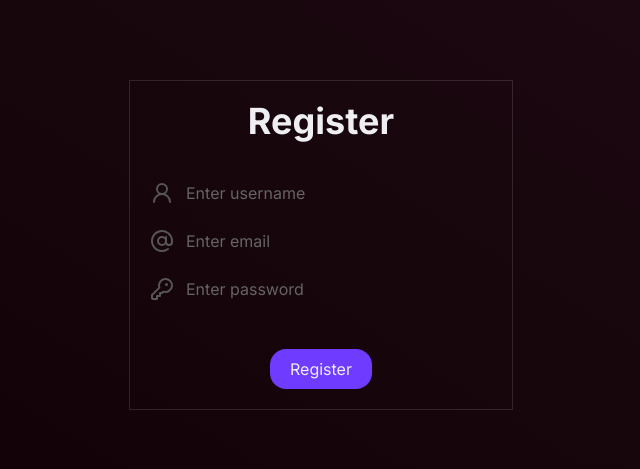
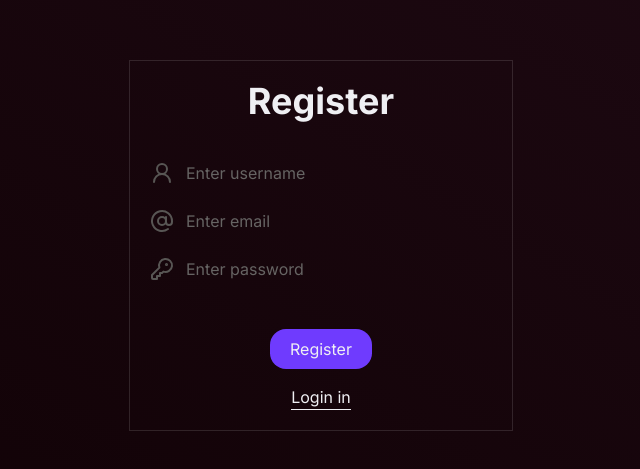
Before and after one commit to bek77g/social-connect-front, a Next.js app: page /register in a window 1280 px wide. Shown: the part 155-624 px from the top of the page, without its empty margins (319-959 px from the left). Built offline with nearby package versions, Linux system fonts and the light colour scheme; no server answers.

Commit message:
add: auth link

```diff
--- a/src/components/screens/Auth/index.tsx
+++ b/src/components/screens/Auth/index.tsx
@@ -5,6 +5,7 @@ import Field from '@/components/ui/Field';
 import { AtSign, KeyRound, User2 } from 'lucide-react';
 import { signIn } from 'next-auth/react';
 import { useRouter } from 'next/dist/client/components/navigation';
+import Link from 'next/link';
 import { useState } from 'react';
 import { SubmitHandler, useForm } from 'react-hook-form';
 import toast from 'react-hot-toast';
@@ -81,10 +82,19 @@ export function Auth({ type }: IAuth) {
 					className='mb-12'
 					error={errors.password}
 				/>
-				<div className='text-center'>
-					<Button isLoading={isLoading} disabled={isLoading} type='submit'>
+				<div className='flex flex-col gap-2 items-center'>
+					<Button
+						className='w-full'
+						isLoading={isLoading}
+						disabled={isLoading}
+						type='submit'>
 						{type}
 					</Button>
+					<Link
+						className='block w-fit mt-2 border-b border-white hover:border-primary hover:text-primary transition-colors'
+						href={type === 'Login' ? '/register' : '/login'}>
+						{type === 'Login' ? 'Register now' : 'Login in'}
+					</Link>
 				</div>
 			</form>
 		</div>
--- a/src/components/screens/chats/list/ChatsList.tsx
+++ b/src/components/screens/chats/list/ChatsList.tsx
@@ -11,6 +11,7 @@ import { useState } from 'react';
 
 export function ChatsList() {
 	const { isLoggedIn } = useAuth();
+	const { user } = useAuth();
 	const [searchTerm, setSearchTerm] = useState('');
 	const debouncedSearchTerm = useDebounce(searchTerm);
 
@@ -21,6 +22,7 @@ export function ChatsList() {
 				`/chats?sort=createdAt:desc
 				&populate[messages]=*
 				&populate[participants][populate][avatar]=*
+				&filters[participants][email][$eq]=${user.email}
 				&filters[participants][username][$containsi]=${debouncedSearchTerm}`,
 				{},
 				true
```
